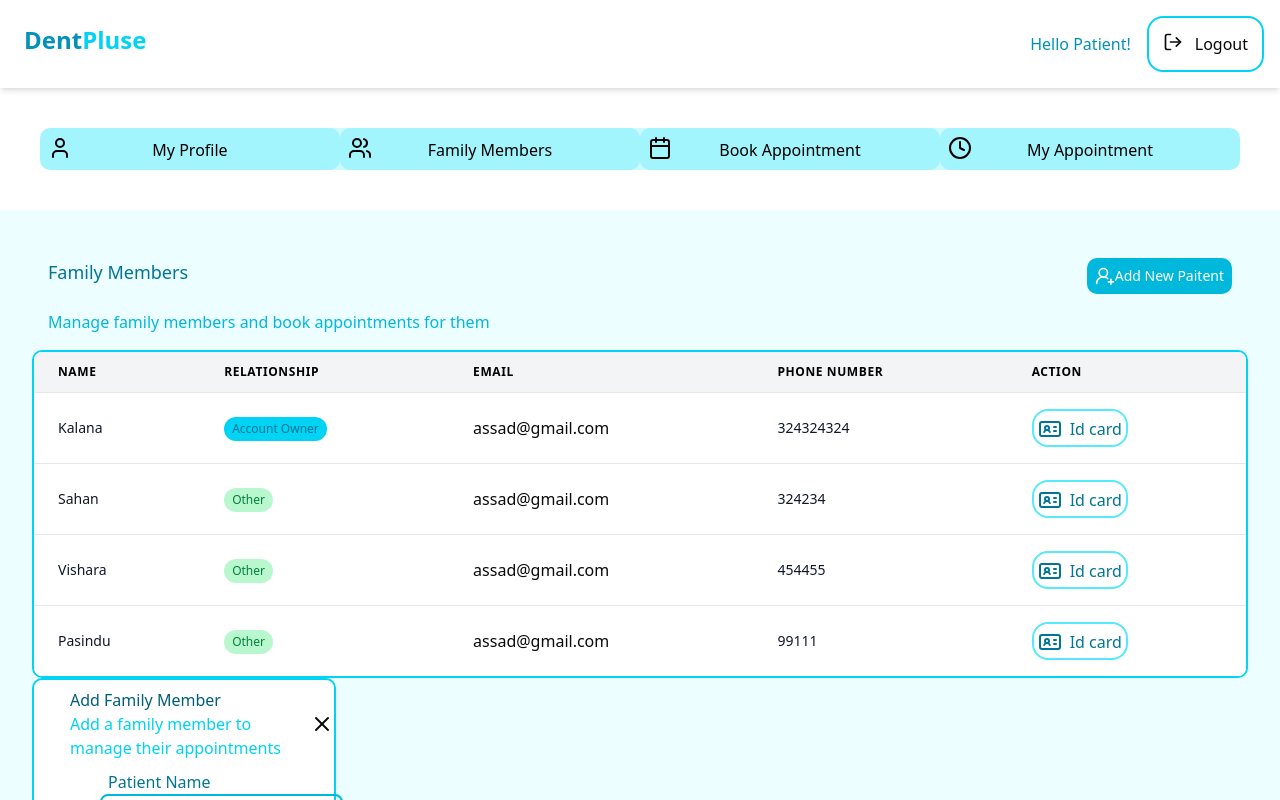
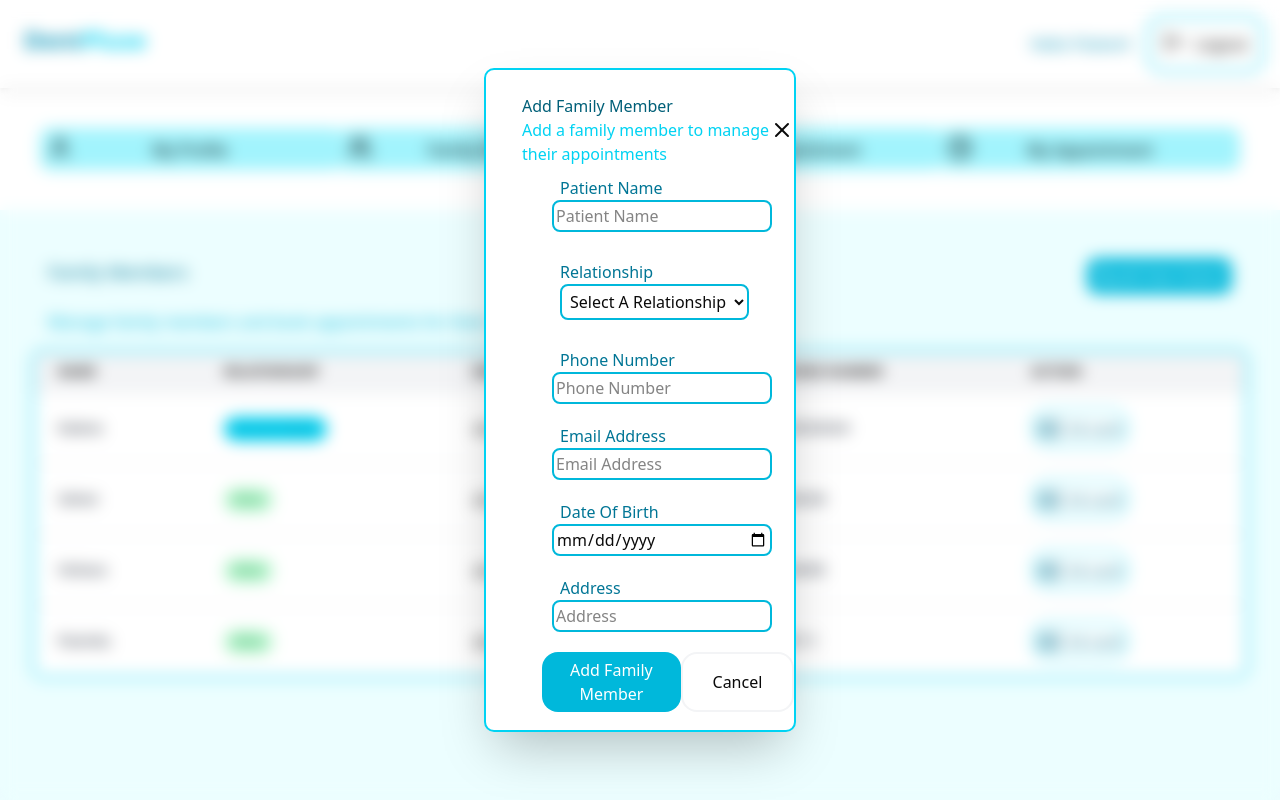
Before and after one commit to HVPasindu/DentPulse, a React app in the folder frontend/: page /patient/bookappointments in a window 1280 px wide. Both pictures are taken after a click on the button "Add New Paitent". Shown: the top 800 px of the page. Built offline with nearby package versions, Linux system fonts and the light colour scheme; the HTML template or start-up script is replaced by a standard one.

Commit message:
isolate popup form

```diff
--- a/frontend/src/PatientPages/FamilyMember/FamilyMembers.jsx
+++ b/frontend/src/PatientPages/FamilyMember/FamilyMembers.jsx
@@ -5,11 +5,7 @@ import { PopupForm } from "./PopupForm";
 import { useState } from "react";
 
 export const FamilyMembers = () => {
-
   // table data in the data/patientdata
-
-
-
 
   const [Isopen, setIsOpen] = useState(false);
   const [formData, setFormData] = useState({
@@ -23,7 +19,7 @@ export const FamilyMembers = () => {
   const handleChange = (e) => {
     setFormData({
       ...formData,
-      [e.target.name]: e.taget.value,
+      [e.target.name]: e.target.value,
     });
   };
 
@@ -39,17 +35,15 @@ export const FamilyMembers = () => {
     });
   };
 
-  const openModal=()=>{
+  const openModal = () => {
     setIsOpen(true);
   };
 
-  const closeModal=()=>{
-
+  const closeModal = () => {
     setIsOpen(false);
   };
 
   return (
-
     <div className="p-8 bg-cyan-50 min-h-screen">
       <div className="max-w-7xl mx-auto">
         <div className="flex flex-row justify-between p-4">
@@ -60,12 +54,14 @@ export const FamilyMembers = () => {
             </h1>
           </div>
           <div className="">
-            <button className=" rounded-lg bg-cyan-500 text-white hover:bg-cyan-700 p-2 " onClick={openModal}>
+            <button
+              className=" rounded-lg bg-cyan-500 text-white hover:bg-cyan-700 p-2 "
+              onClick={openModal}
+            >
               <div className="flex flex-row">
-                <UserRoundPlus className="size-5"/>
+                <UserRoundPlus className="size-5" />
                 <h1 className="text-sm">Add New Paitent</h1>
               </div>
-
             </button>
           </div>
         </div>
@@ -113,11 +109,7 @@ export const FamilyMembers = () => {
                       {user.relationship}{" "}
                     </span>
                   </td>
-                  <td className="px-6 py-4 whitespace-nowrap">
-
-                      {user.email}
-
-                  </td>
+                  <td className="px-6 py-4 whitespace-nowrap">{user.email}</td>
                   <td className="px-6 py-4 whitespace-nowrap">
                     <div className="text-sm  text-gray-900">{user.phone}</div>
                   </td>
@@ -138,10 +130,14 @@ export const FamilyMembers = () => {
         </div>
       </div>
       <div>
-                {Isopen && <PopupForm closeModal={closeModal} handleChange={handleChange}/>}
+        {Isopen && (
+          <PopupForm
+            closeModal={closeModal}
+            handleChange={handleChange}
+            handleSubmit={handleSubmit}
+          />
+        )}
       </div>
-
-
     </div>
   );
 };
--- a/frontend/src/PatientPages/FamilyMember/PopupForm.jsx
+++ b/frontend/src/PatientPages/FamilyMember/PopupForm.jsx
@@ -5,40 +5,54 @@ const inputs = [
   {
     id: "1",
     name: "Patient Name",
+    label: "name",
+    value:"",
     type: "text",
   },
   {
     id: "2",
     name: "Relationship",
     type: "select",
+    label: "relationship",
+    value: "",
     options: ["Father", "Mother", "Spouse", "Son", "Daughter", "Other"],
   },
   {
     id: "3",
     name: "Phone Number",
+    label: "phone",
+    value: "",
     type: "tel",
   },
   {
     id: "4",
     name: "Email Address",
+    label: "email",
+    value: "",
     type: "email",
   },
   {
     id: "5",
     name: "Date Of Birth",
+    label: "date",
+    value: "",
     type: "date",
   },
   {
     id: "6",
     name: "Address",
+    label: "address",
+    value: "",
     type: "text",
   },
 ];
-export const PopupForm = ({closeModal,handleChange}) => {
+export const PopupForm = ({ closeModal, handleChange, handleSubmit }) => {
   return (
-    <div className=" bg-white  border-2 border-cyan-400 rounded-lg w-[25%]">
+    <div className="fixed inset-0  bg-opacity-10 flex items-center justify-center z-50 p-4 backdrop-blur-sm"
+ >
+    <div className=" bg-white  border-2 border-cyan-400 rounded-lg w-[25%] shadow-2xl" onClick={(e)=>e.stopPropagation()}>
       <div className="pl-9 py-2 ">
-        <div className="flex flex-row justify-evenly items-center">
+        <div className="flex flex-row justify-evenly items-center pt-4">
           <div>
             <h1 className="text-cyan-800 text-md">
               Add Family Member
@@ -49,7 +63,10 @@ export const PopupForm = ({closeModal,handleChange}) => {
             </h1>
           </div>
           <div>
-            <X className="cursor-pointer hover:text-cyan-600" onClick={closeModal}/>
+            <X
+              className="cursor-pointer hover:text-cyan-600"
+              onClick={closeModal}
+            />
           </div>
         </div>
 
@@ -74,6 +91,7 @@ export const PopupForm = ({closeModal,handleChange}) => {
                             key={option}
                             value={option}
                             className="border-2 border-cyan-400"
+                            onChange={handleChange}
                           >
                             {option}
                           </option>
@@ -92,18 +110,26 @@ export const PopupForm = ({closeModal,handleChange}) => {
                     <br />
                     <input
                       type={input.type}
-                      className="border-2 border-cyan-500  rounded-md p-1  "
+                      className="border-2 border-cyan-500 w-[95%] rounded-md p-0.5  "
                       placeholder={input.name}
+                      onChange={handleChange}
+                      value={input.value}
                     />
                   </div>
                 )}
               </div>
             ))}
             <div className="py-2.5 flex flex-row ">
-              <button className=" p-2.5 text-white bg-cyan-500 hover:bg-cyan-700 rounded-2xl w-50 " onClick={handleChange}>
+              <button
+                className=" p-1.5 text-white bg-cyan-500 hover:bg-cyan-700 rounded-2xl w-50 "
+                onClick={handleSubmit}
+              >
                 Add Family Member
               </button>
-              <button className="p-2.5 hover:bg-gray-300  border-2 border-gray-100 rounded-2xl w-40" onClick={closeModal}>
+              <button
+                className="p-1.5 hover:bg-gray-300  border-2 border-gray-100 rounded-2xl w-40"
+                onClick={closeModal}
+              >
                 Cancel
               </button>
             </div>
@@ -111,5 +137,6 @@ export const PopupForm = ({closeModal,handleChange}) => {
         </div>
       </div>
     </div>
+    </div>
   );
 };
```
Lines whose indentation alone changed are shown as unchanged.
